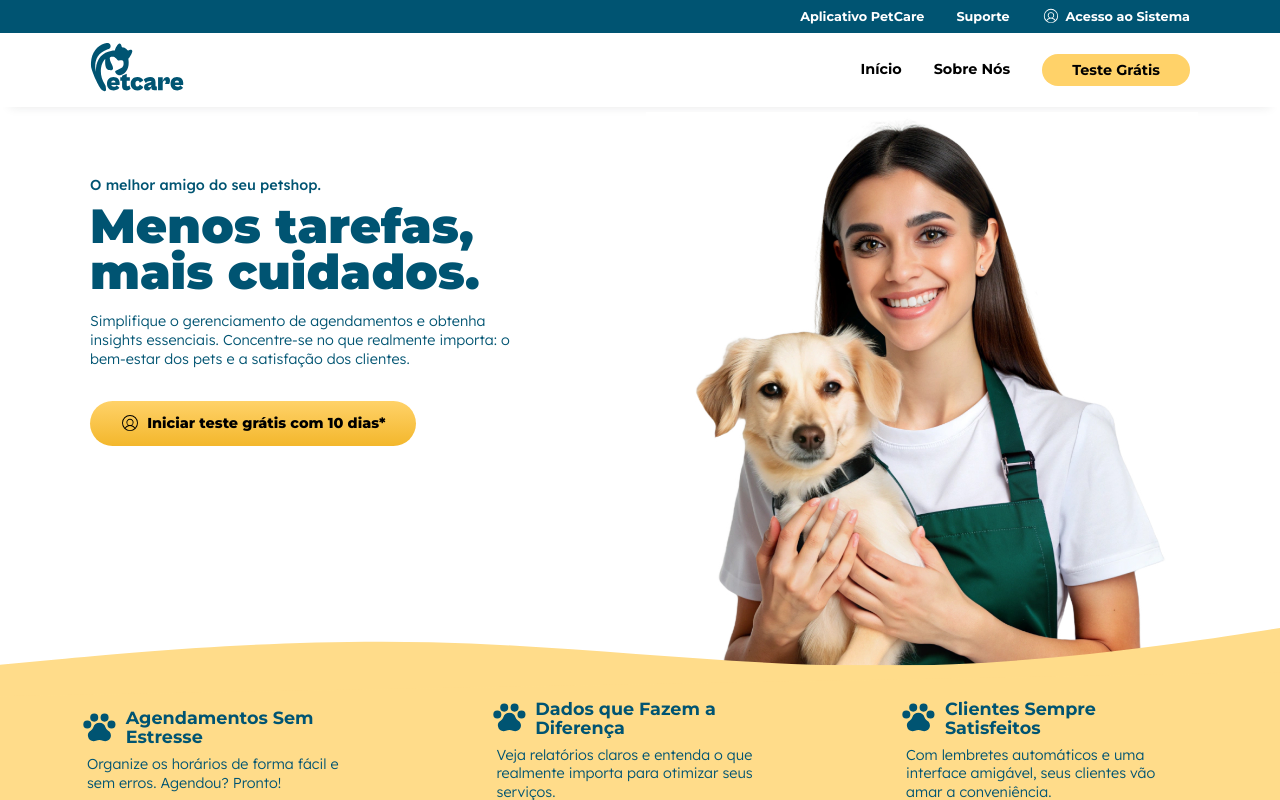
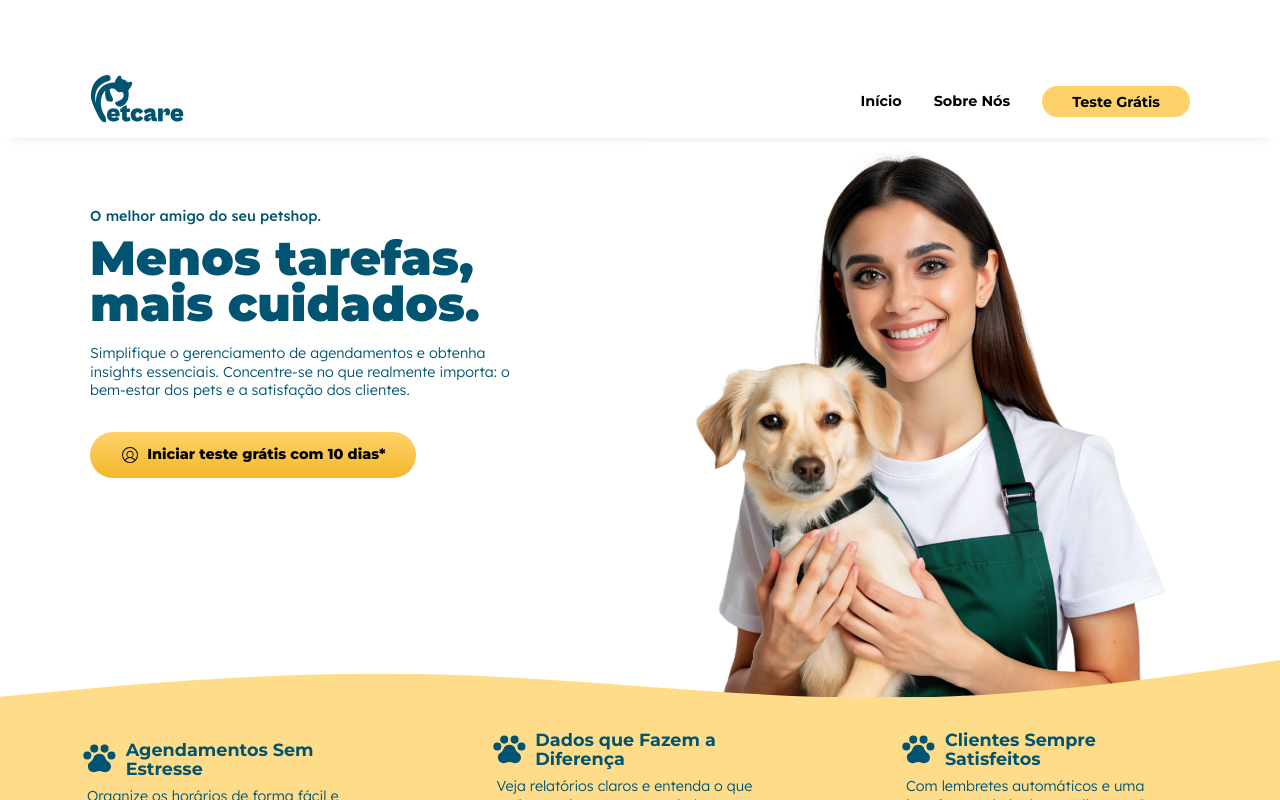
Before and after one commit to TeamPetCare/PetCare-frontend, a React (Vite) app in the folder aplicacao-petcare/: page / in a window 1280 px wide. Shown: the top 800 px of the page. Built offline with nearby package versions, Linux system fonts and the light colour scheme.

Commit message:
adicionando icons na input da tela de login

```diff
--- a/aplicacao-petcare/src/components/site-institucional/shared/DesktopHeader/DesktopHeader.module.css
+++ b/aplicacao-petcare/src/components/site-institucional/shared/DesktopHeader/DesktopHeader.module.css
@@ -20,31 +20,6 @@ li,
   font-size: 0.9rem;
 }
 
-.container_desktop_subheader {
-  background-color: var(--cor-primaria-azul-escuro);
-  padding: 7px 90px;
-
-  ul {
-    display: flex;
-    align-items: center;
-    justify-content: flex-end;
-    gap: 2em;
-    li,
-    .linkLi {
-      list-style: none;
-      font-size: 0.8rem;
-      display: flex;
-      gap: 6px;
-    }
-
-    li::last-child {
-      a {
-        display: flex;
-        align-items: center;
-      }
-    }
-  }
-}
 
 .linkLi {
   display: flex;
--- a/aplicacao-petcare/src/pages/aplicacao-dono-petshop/login/Login.jsx
+++ b/aplicacao-petcare/src/pages/aplicacao-dono-petshop/login/Login.jsx
@@ -22,6 +22,7 @@ const Login = () => {
                 {/* Ícone de usuário */}
                 <FaUserAlt className={styles.icon} />
                 <input type="email" id="email" placeholder="Digite seu email" />
+                <PiEyeSlashFill className={styles.eyeIcon} />
               </div>
             </div>
 
```
